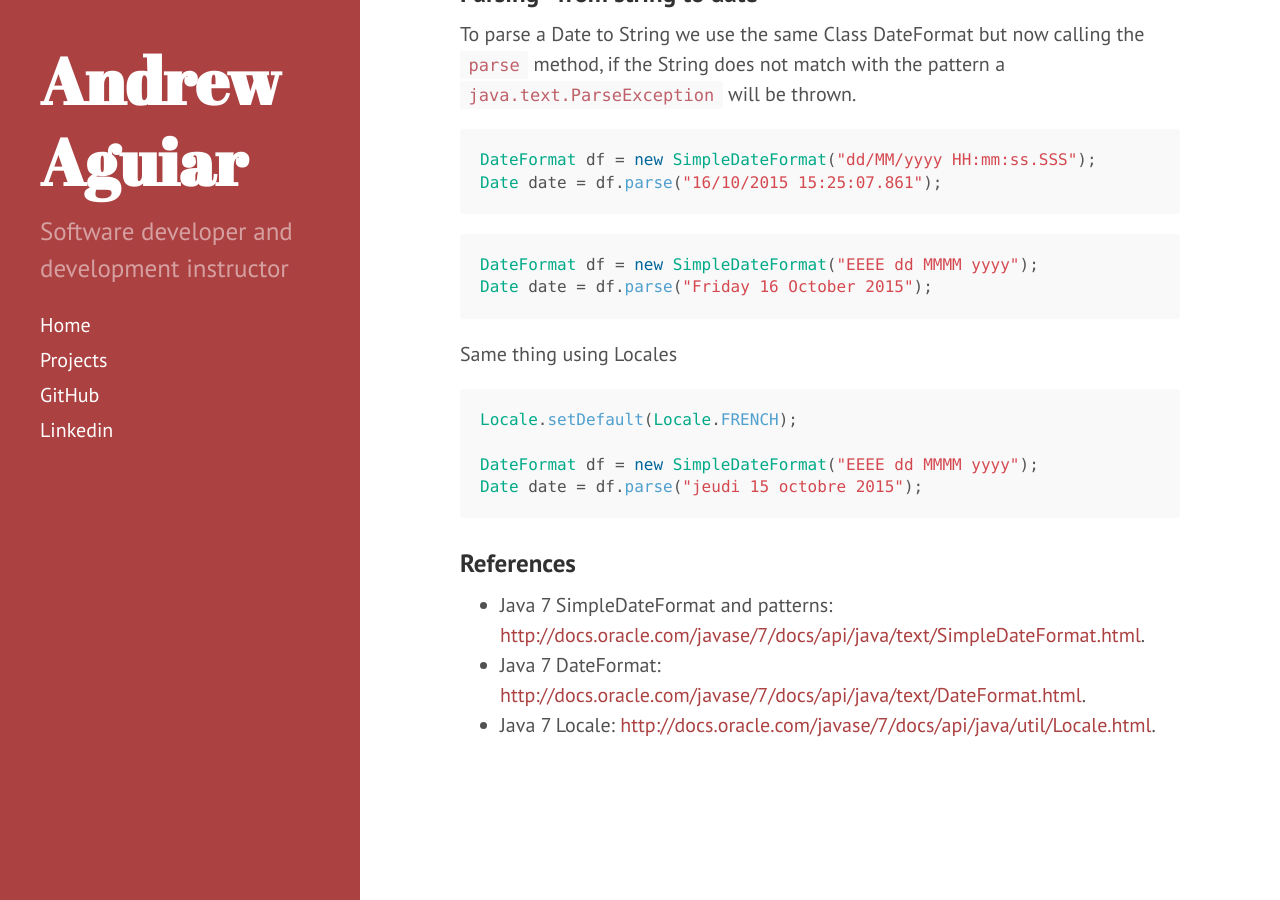
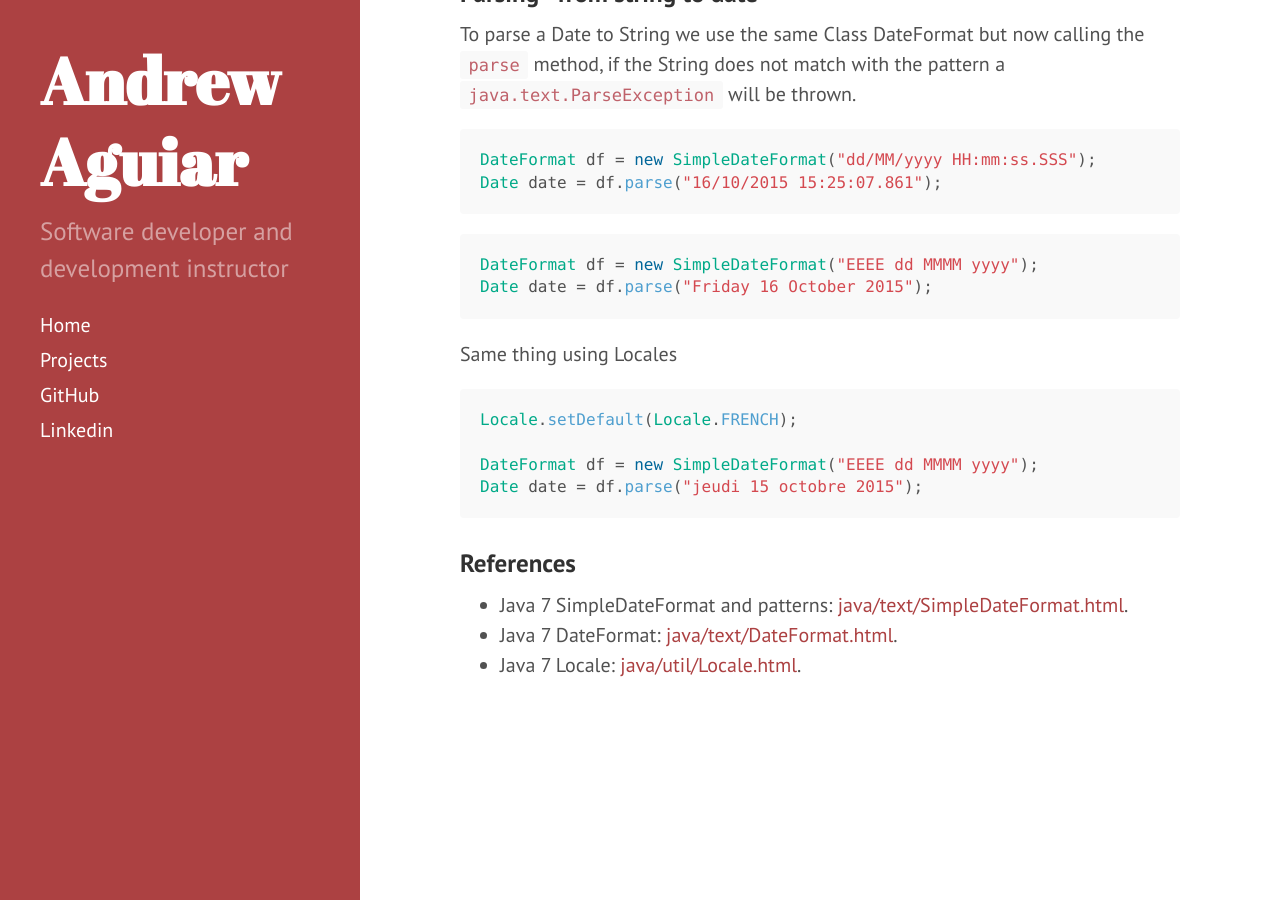
Before and after one commit to gadsc/andrewaguiar.github.io, a Jekyll site: the page built from _posts/2015-10-16-java-how-to-format-and-parse-dates.md, in a window 1280 px wide and 900 px high, scrolled down 1893 px. Built offline with Jekyll 4.4.1, drawn with Linux system fonts in a browser that asks for light colours; Markdown is read by kramdown in place of the engine named in the settings; comment, search, counter and statistics services are not loaded; some of the changed lines change nothing that is shown.

Commit message:
Update 2015-10-16-java-how-to-format-and-parse-dates.md

````diff
--- a/_posts/2015-10-16-java-how-to-format-and-parse-dates.md
+++ b/_posts/2015-10-16-java-how-to-format-and-parse-dates.md
@@ -93,6 +93,6 @@
 ```
 
 ### References
-  - Java 7 SimpleDateFormat and patterns: [http://docs.oracle.com/javase/7/docs/api/java/text/SimpleDateFormat.html](http://docs.oracle.com/javase/7/docs/api/java/text/SimpleDateFormat.html).
-  - Java 7 DateFormat: [http://docs.oracle.com/javase/7/docs/api/java/text/DateFormat.html](http://docs.oracle.com/javase/7/docs/api/java/text/DateFormat.html).
-  - Java 7 Locale: [http://docs.oracle.com/javase/7/docs/api/java/util/Locale.html](http://docs.oracle.com/javase/7/docs/api/java/util/Locale.html).
+  - Java 7 SimpleDateFormat and patterns: [java/text/SimpleDateFormat.html](http://docs.oracle.com/javase/7/docs/api/java/text/SimpleDateFormat.html).
+  - Java 7 DateFormat: [java/text/DateFormat.html](http://docs.oracle.com/javase/7/docs/api/java/text/DateFormat.html).
+  - Java 7 Locale: [java/util/Locale.html](http://docs.oracle.com/javase/7/docs/api/java/util/Locale.html).
````
